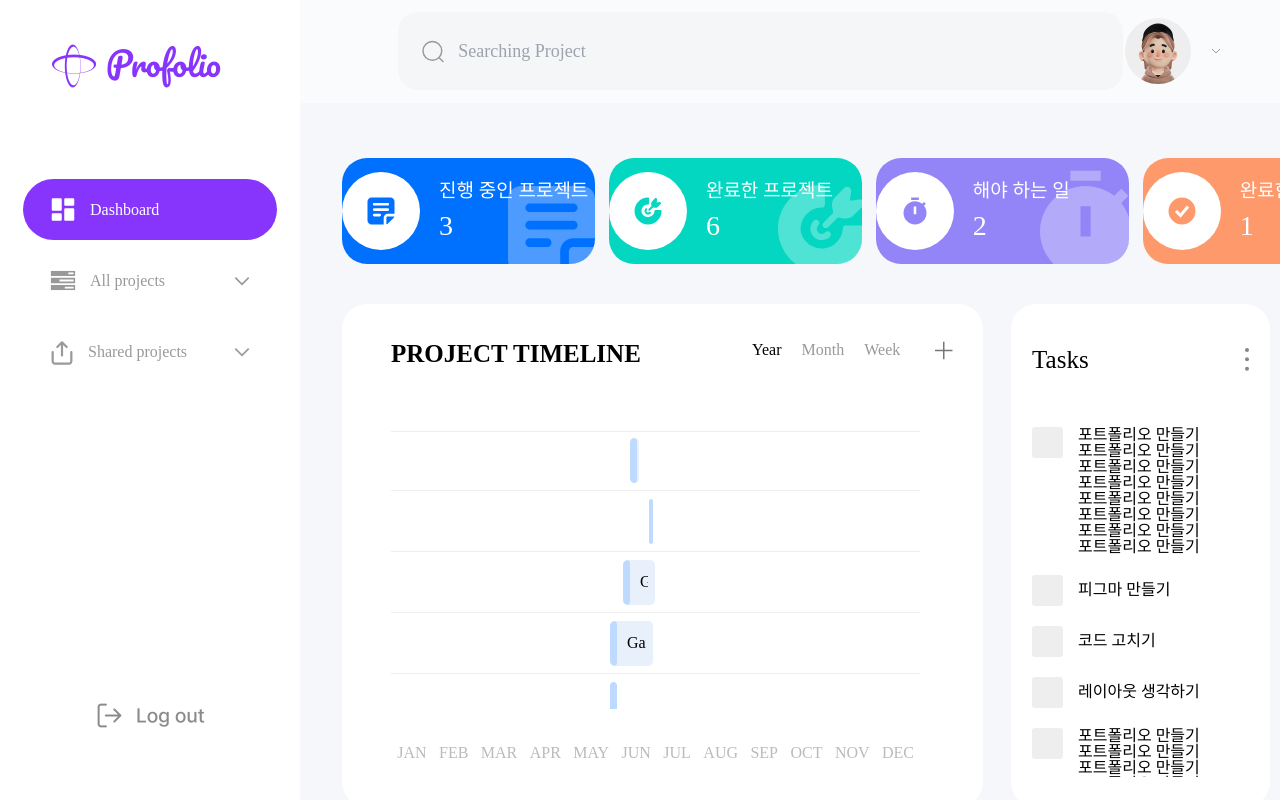
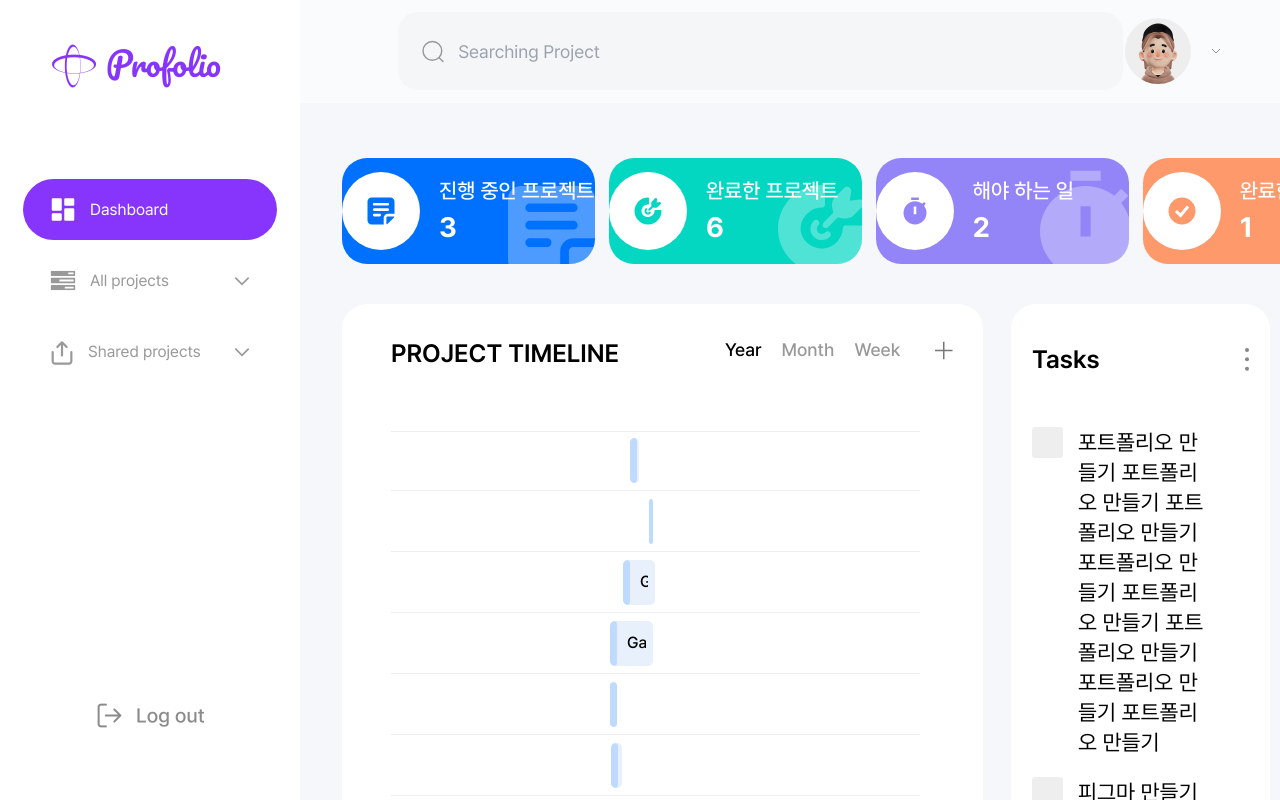
Before and after one commit to 2025MirimITShow-profolio/profolio-client, a React (Vite) app: page / in a window 1280 px wide. Shown: the top 800 px of the page. Built offline with nearby package versions, Linux system fonts and the light colour scheme.

Commit message:
[feat] : 폰트 적용

```diff
--- a/src/components/Dashboard/ProjectTimeline.tsx
+++ b/src/components/Dashboard/ProjectTimeline.tsx
@@ -101,7 +101,9 @@ const UnitBox = styled.div<IsDarkProps>`
     justify-content: space-around;
     margin-top: 33px;
     overflow: hidden;
-    color: ${({isDark}) => isDark?'#777777':'#BBBBBB'}
+    color: ${({isDark}) => isDark?'#777777':'#BBBBBB'};
+    font-weight: 500;
+    font-size: 18px;
 `
 
 const Line = styled.div<IsDarkProps>`
--- a/src/components/Dashboard/SimpleBox.tsx
+++ b/src/components/Dashboard/SimpleBox.tsx
@@ -17,8 +17,8 @@ export default function SimpleBox({item}:SimpleBoxProps) {
                     <img src={`/images/${item.src}.svg`} alt={item.title} />
                 </div>
                 <div className={styles.boxInfo}>
-                    <p style={{fontSize: '19px'}}>{item.title}</p>
-                    <div style={{fontSize: '28px'}}>{item.count}</div>
+                    <p style={{ fontWeight: '500', fontSize: '21px'}}>{item.title}</p>
+                    <div style={{ fontWeight: '700', fontSize: '28px'}}>{item.count}</div>
                 </div>
             </div>
             <img src={`/images/${item.src}Light.svg`} alt='lightIcon' className={styles.lightImg}/>
--- a/src/components/Dashboard/Tasks.tsx
+++ b/src/components/Dashboard/Tasks.tsx
@@ -53,7 +53,7 @@ export default function Tasks() {
             style={isDark?{backgroundColor: '#2B2B37', color: '#FFFFFF'}:{backgroundColor: '#FFFFFF', color: '#000000'}}
         >
             <div className={styles.header}>
-                <p style={{fontSize: '25px'}}>Tasks</p>
+                <p style={{ fontWeight: '600', fontSize: '25px'}}>Tasks</p>
                 <img
                     src='/images/showMore.svg'
                     alt='더보기'
--- a/src/reset.css
+++ b/src/reset.css
@@ -70,7 +70,6 @@
   	font-style: normal;
 }
 
-
 *, *::before, *::after {
   	box-sizing: border-box;
   	margin: 0;
@@ -92,8 +91,6 @@ time, mark, audio, video {
 	margin: 0;
   	padding: 0;
 	border: 0;
-	font-size: 100%;
-	font: inherit;
 	vertical-align: baseline;
 }
 /* HTML5 display-role reset for older browsers */
@@ -102,9 +99,11 @@ footer, header, hgroup, menu, nav, section {
 	display: block;
 }
 body {
-  line-height: 1;
-  width: 100%;
-  height: 100vh;
+  	line-height: 1;
+  	width: 100%;
+  	height: 100vh;
+  	font-family: 'Pretendard';
+  	font-weight: 400;
 }
 ol, ul {
 	list-style: none;
--- a/src/style/DailyGoals.module.css
+++ b/src/style/DailyGoals.module.css
@@ -7,7 +7,7 @@
 }
 
 .header {
-    font-weight: bold;
+    font-weight: 600;
     font-size: 25px;
     margin-left: 12px;
     margin-bottom: 36px;
@@ -41,6 +41,8 @@
     grid-template-rows: repeat(7, 1fr);
     grid-template-columns: repeat(5, 1fr);
     gap: 5px;
+    font-weight: 500;
+    font-size: 15px;
 }
 
 .weekContainer {
@@ -49,4 +51,6 @@
     display: flex;
     align-items: flex-end;
     justify-content: space-around;
+    font-weight: 500;
+    font-size: 15px;
 }
--- a/src/style/Members.module.css
+++ b/src/style/Members.module.css
@@ -9,6 +9,7 @@
 .members {
     width: auto;
     height: auto;
+    font-weight: 600;
     font-size: 25px;
     margin-bottom: 32px;
 }
@@ -28,6 +29,8 @@
     margin-bottom: 23px;
     display: flex;
     color: #BBBBBB;
+    font-weight: 500;
+    font-size: 17px;
 }
 
 .project {
@@ -39,12 +42,11 @@
 
 .projectName {
     max-width: 86.1%;
-    font-family: 'Franklin Gothic Medium', 'Arial Narrow', Arial, sans-serif;
     white-space: nowrap;
     overflow: hidden;
     text-overflow: ellipsis;
     font-size: 21px;
-    font-weight: bold;
+    font-weight: 600;
 }
 
 .processBar {
@@ -63,6 +65,7 @@
     display: flex;
     align-items: center;
     column-gap: 8px;
+    font-size: 20px;
 }
 
 .profile {
@@ -76,7 +79,8 @@
 }
 
 .plus {
-    font-size: 15px;
+    font-weight: 500;
+    font-size: 14px;
     color: #787878;
     padding-left: 2px;
     padding-right: 15px;
--- a/src/style/ProjectTimeline.module.css
+++ b/src/style/ProjectTimeline.module.css
@@ -17,7 +17,7 @@
 
 .title {
     font-size: 25px;
-    font-weight: bold;
+    font-weight: 600;
 }
 
 .unitContainer {
@@ -26,6 +26,8 @@
     display: flex;
     align-items: center;
     column-gap: 20px;
+    font-weight: 500;
+    font-size: 18px;
 }
 
 .projectContainer {
@@ -68,12 +70,15 @@
     overflow: hidden;
     text-overflow: clip;
     white-space: nowrap;
+    font-weight: 500;
+    font-size: 16px;
 }
 
 .floatingBox {
     position: fixed;
     pointer-events: none;
     background: white;
+    color: #000;
     padding: 8px 16px;
     border-radius: 8px;
     box-shadow: 0 4px 12px rgba(0, 0, 0, 0.15);
--- a/src/style/Tasks.module.css
+++ b/src/style/Tasks.module.css
@@ -55,4 +55,6 @@
     display: flex;
     align-items: center;
     word-break: break-word;
+    font-size: 22px;
+    line-height: 30px;
 }
```
